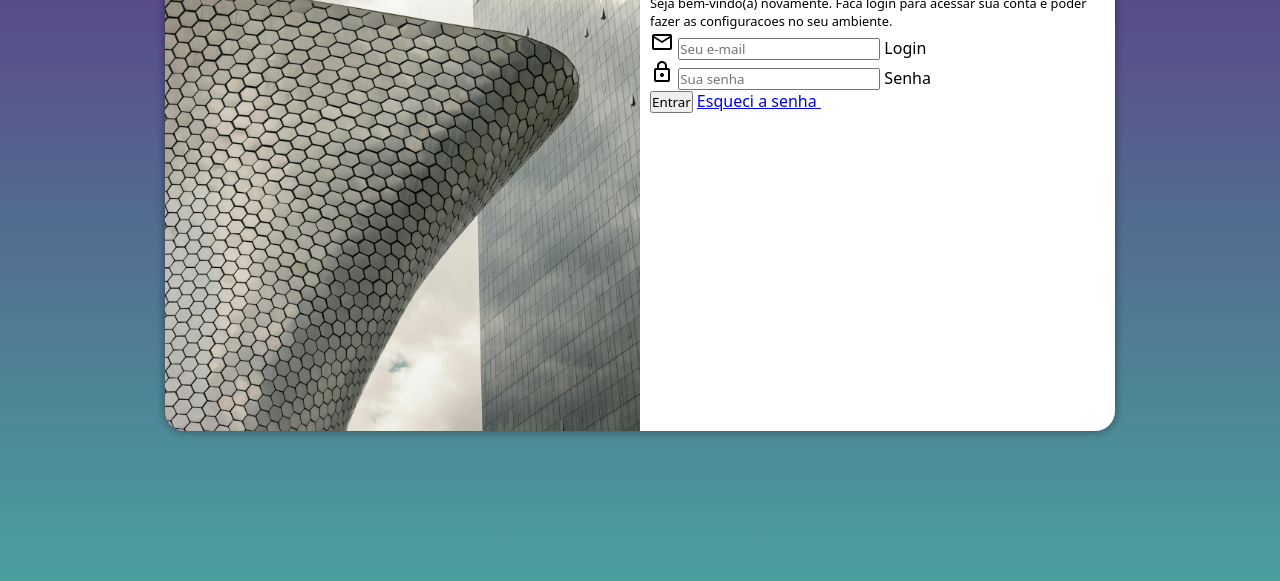
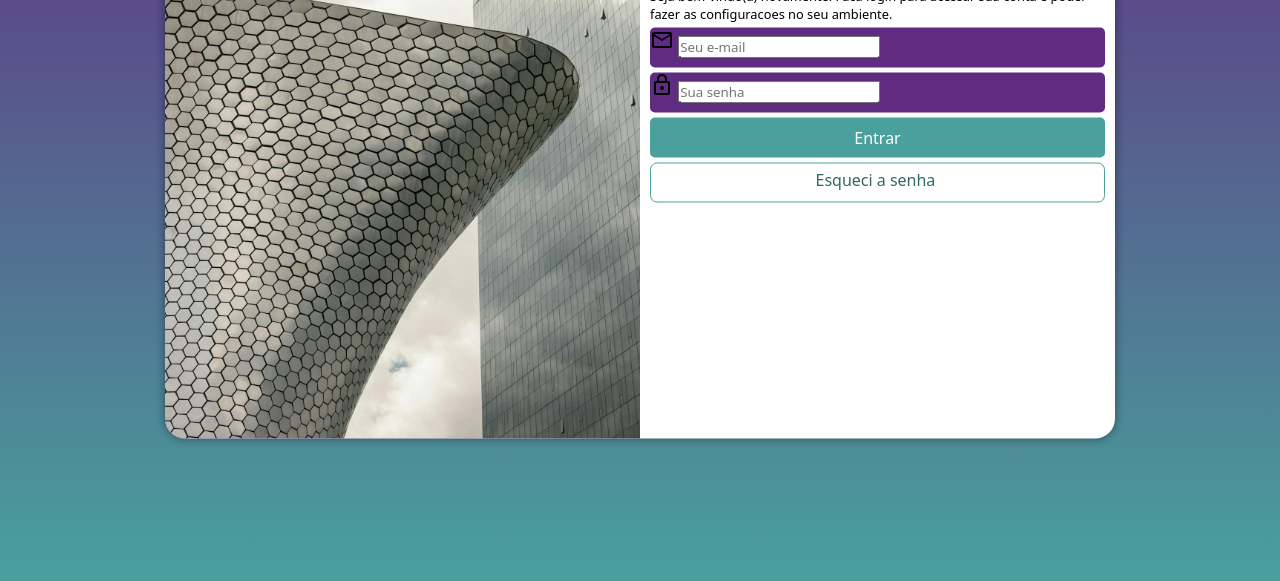
Before and after one commit to vinicim002/projeto-login, a plain HTML site: page index.html in a window 1280 px wide. Shown: the part 219-800 px from the top of the page. Drawn offline with nearby package versions, Linux system fonts and the light colour scheme.

Commit message:
formatacao do form

```diff
--- a/estilos/style.css
+++ b/estilos/style.css
@@ -34,7 +34,7 @@ section#login{
 
     background-color: white;
     width: 250px;
-    height: 500px;
+    height: 515px;
     border-radius: 20px;
     box-shadow: 0px 0px 10px rgba(0, 0, 0, 0.445);
 
@@ -64,3 +64,52 @@ div#formulario > h1{
 div#formulario > p{
     font-size: 0.8em;
 }
+
+form > div.campo{
+    background-color: #5f2c82;
+    width: 100%;
+    display: block;
+    height: 40px;
+    border-radius: 5px;
+    margin: 5px 0px;
+}
+
+div.campo > label{
+    display: none;
+}
+
+form > input[type=submit]{
+    display: block;
+    font-size: 1em;
+    width: 100%;
+    height: 40px;
+    background-color: #49a09d;
+    color: white;
+    border: none;
+    border-radius: 5px;
+    cursor: pointer;
+}
+
+form > input[type=submit]:hover{
+    background-color: #316866;
+}
+
+form > a.botao{
+    display: block;
+    text-align: center;
+    font-size: 1em;
+    width: 100%;
+    height: 40px;
+    padding-top: 5px;
+    margin-top: 5px;
+    background-color: white;
+    color: #316866;
+    border: 1px solid #49a09d;
+    border-radius: 7px;
+    text-decoration: none;
+
+}
+
+form > a.botao:hover{
+    background-color: #5fe0dc;
+}
--- a/index.html
+++ b/index.html
@@ -31,7 +31,7 @@
                         <label for="isenha">Senha</label>
                     </div>
                     <input type="submit" value="Entrar">
-                    <a href="esqueci.html">
+                    <a href="esqueci.html" class="botao">
                         Esqueci a senha <span class="material-symbols-outlined"><span>
                     </a>
                 </form>
```
